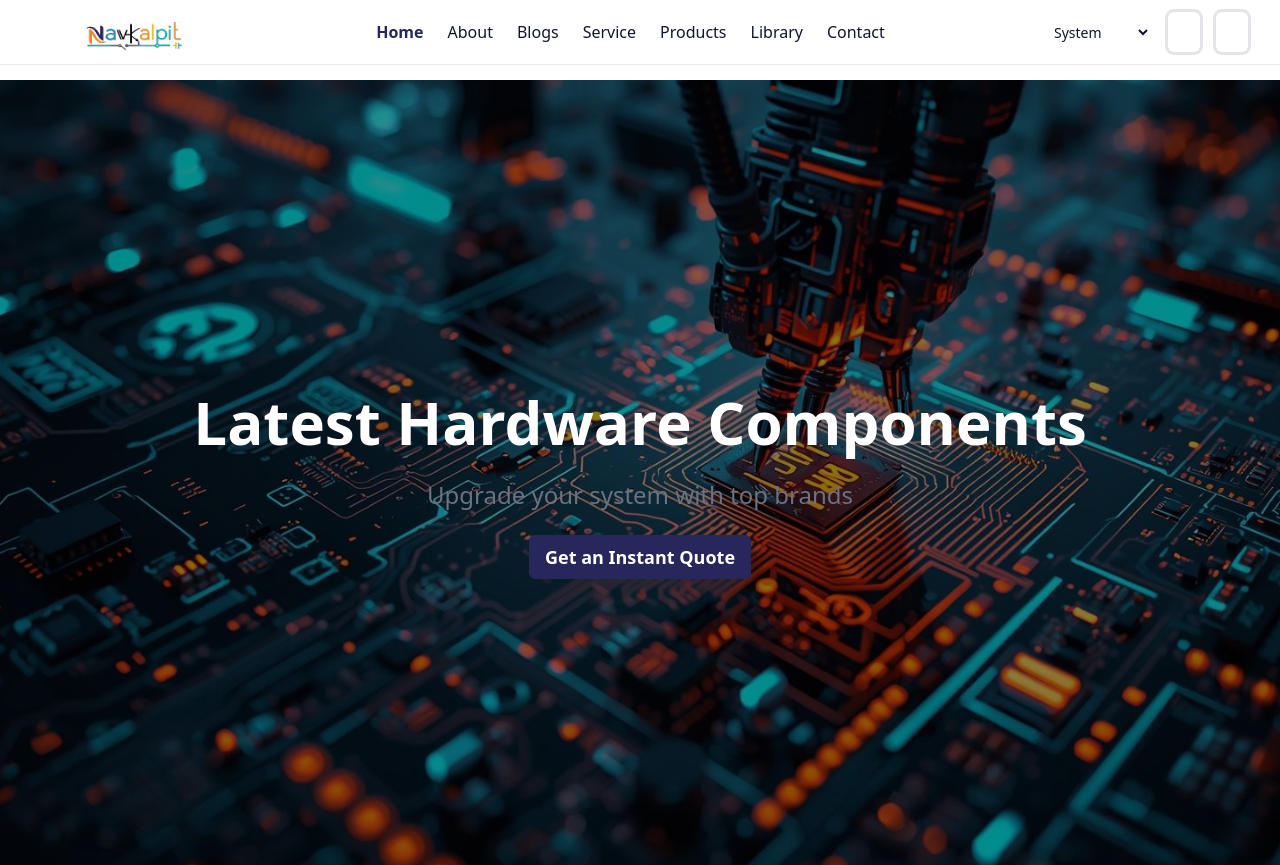
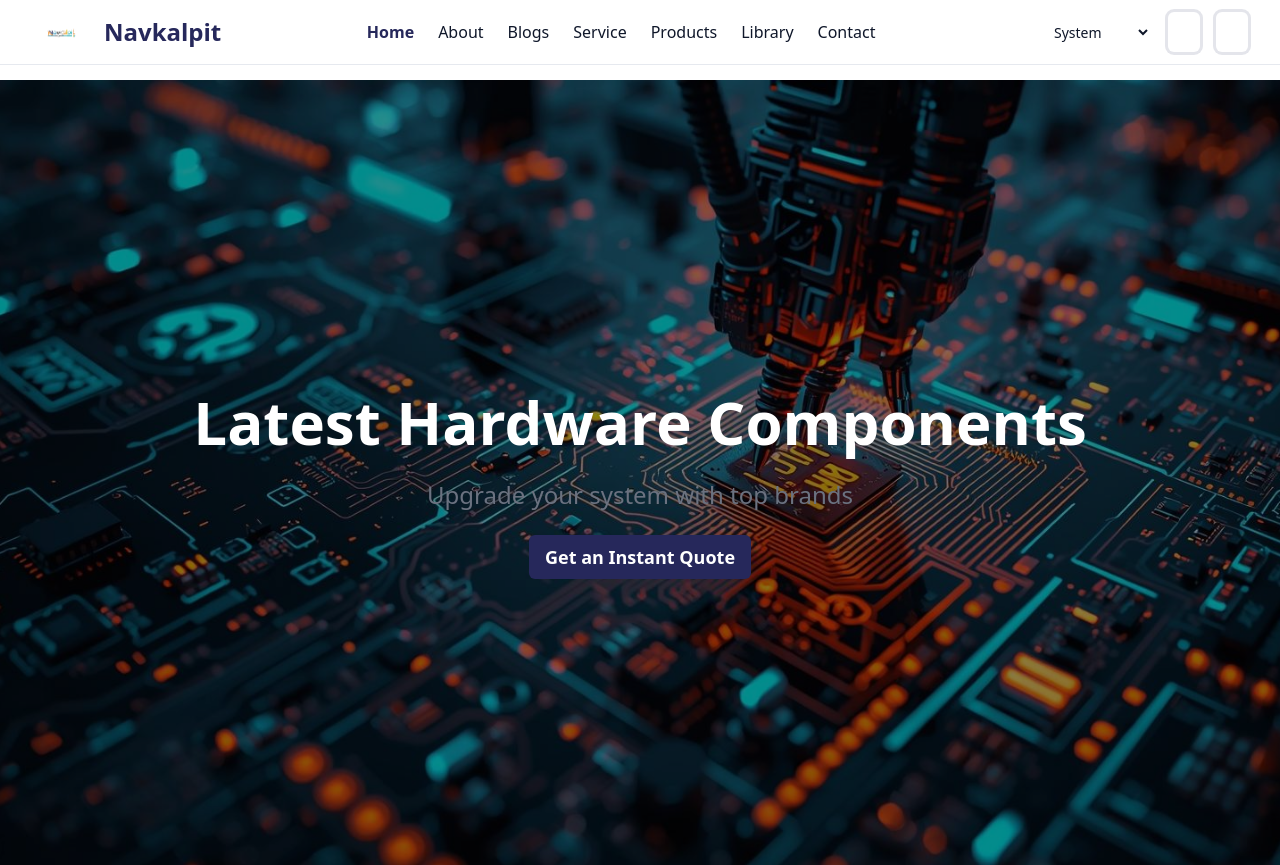
Before and after one commit to Mihirjadav/Navkalpit, a React app: page / in a window 1280 px wide. Shown: the top 865 px of the page. Built offline with nearby package versions, Linux system fonts and the light colour scheme; some icons are missing; the HTML template or start-up script is replaced by a standard one.

Commit message:
Solve theme error

```diff
--- a/src/components/Navbar.jsx
+++ b/src/components/Navbar.jsx
@@ -21,18 +21,18 @@ const Navbar = () => {
         <div className="max-w-7xl mx-auto flex justify-between items-center px-4 py-4 md:px-8 h-16">
           {/* Brand / Company name */}
           <div className="flex items-center mr-6">
-            <NavLink
+           <NavLink
               to="/"
               className="flex items-center gap-3 hover:opacity-90"
             >
               <img
                 src={Navkalpit_logo}
                 alt="Navkalpit logo"
-                className="h-full max-h-52 w-auto object-contain"
+                className="h-15 w-auto object-contain"
               />
-              {/* <h1 className="text-2xl font-bold text-brand hidden sm:block">
+              <h1 className="text-2xl font-bold text-brand hidden sm:block">
                 Navkalpit
-              </h1> */}
+              </h1>
             </NavLink>
           </div>
 
--- a/src/context/ThemeContext.jsx
+++ b/src/context/ThemeContext.jsx
@@ -19,7 +19,7 @@ export function ThemeProvider({ children }) {
     () =>
       getStoredTheme() ||
       (typeof window !== "undefined" &&
-      document.documentElement.getAttribute("data-theme") === "light"
+      document.documentElement.getAttribute("data-theme") === "dark"
         ? "dark"
         : "light")
   );
```
